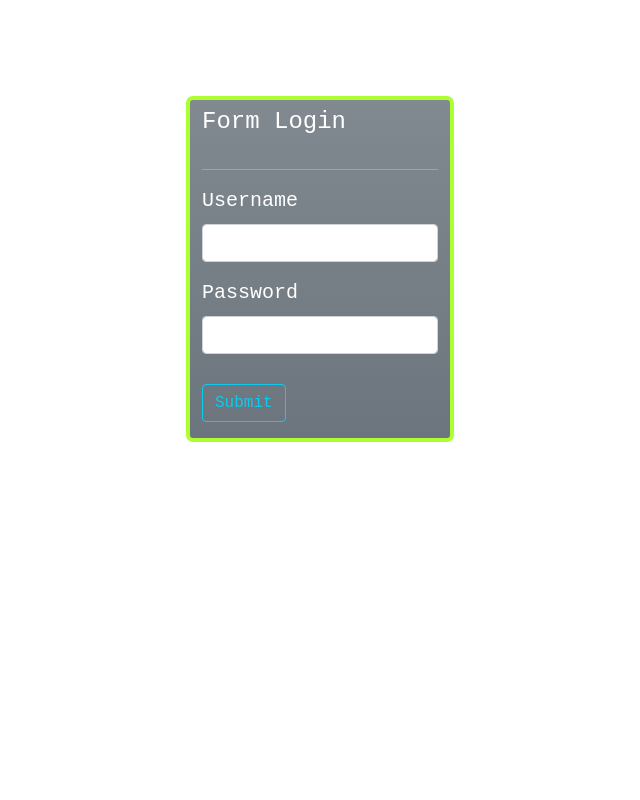
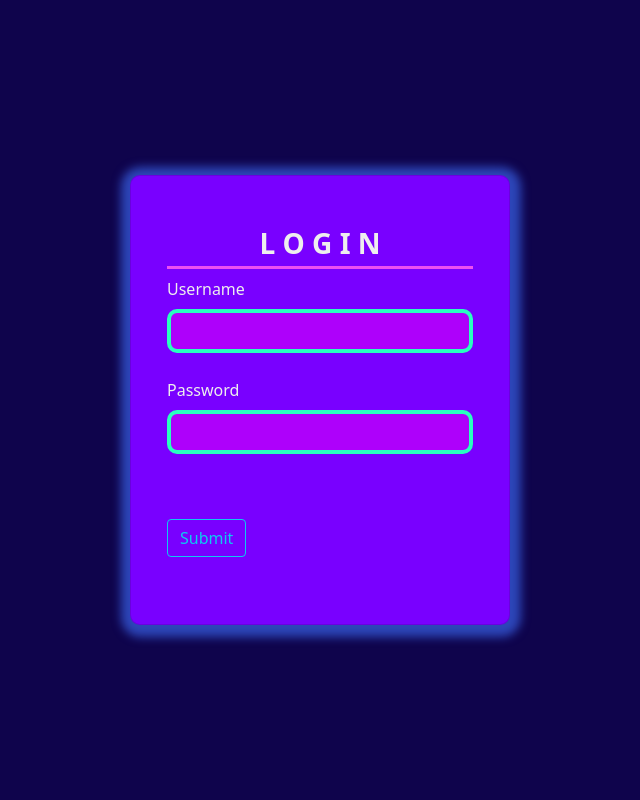
Before and after one commit to aninurhidayati/pro_administrasiperpus, a PHP site: page /project_uts/ in a window 1280 px wide. Shown: the whole page, without its empty margins (320-960 px from the left). Run offline with PHP 8.4, Linux system fonts and the light colour scheme.

Commit message:
update UI Login

```diff
--- a/admin/mod_menu/index.php
+++ b/admin/mod_menu/index.php
@@ -3,7 +3,7 @@
     if(!isset($_GET['act'])){
 ?>
 <a href="?modul=mod_menu&act=add" class="btn btn-outline-primary my-4">
-    Tambah Data
+    <i class="bi bi-folder-plus"></i> Tambah Data
 </a>
 <table class="table table-bordered">
     <tr>
--- /dev/null
+++ b/asset/bootstrap/css/style.css
@@ -0,0 +1,40 @@
+html, body{
+    height: 100%;
+    background-color: #0F044C !important;
+}
+.container{
+    height:100%;
+    display: flex;
+    align-items: center;
+    justify-content: center;
+    color: #EEEEEE;
+}
+.form-login{
+    width: 380px;
+    height: 450px;
+    padding: 20px;
+    background-color: #7900FF !important;
+    border-radius:10px !important ;
+    box-shadow: 1px 2px 10px 10px #2D46B9;
+}
+input[type="text"],
+input[type="password"]{
+    background: #AE00FB;
+    color:#fff;
+    border: 4px solid #28FFBF;
+    border-radius: 10px;
+    margin-bottom: 25px;
+}
+input[type="text"]:focus,
+input[type="password"]:focus {
+        outline: none;
+        border: none;
+        background:#CFFFDC ;
+        color: #112B3C;
+        margin: 0;
+}
+.card-title{
+    font-weight: 900;
+    padding-top: 15px;
+    padding-bottom: 5px;
+}
--- a/index.php
+++ b/index.php
@@ -10,7 +10,7 @@
     <meta name="viewport" content="width=device-width, initial-scale=1.0">
       <title>Document</title>
     <link rel="stylesheet" href="asset/bootstrap/css/bootstrap.min.css"/>
-	  <link rel="stylesheet" href="asset/style.css"/>
+	  <link rel="stylesheet" href="asset/bootstrap/css/style.css"/>
     <style>
       .font{
         font-family: 'Courier New', Courier, monospace;
@@ -27,7 +27,25 @@
       </style>
 </head>
 <body>
-  <div class="container-fluid d-flex justify-content-center mt-5 pt-5">
+<div class="container">
+      <div class="card form-login">
+          <div class="card-body">
+              <h3 class="card-title  text-center" style="border-bottom:3px solid #ED50F1 ;">L O G I N</h3>
+                  <form action="ceklogin.php" method="POST">
+                      <div class="mb-3">
+                          <label for="username" class="form-label">Username</label>
+                          <input type="text" name="username" class="form-control">
+                      </div>
+                      <div class="mb-3">
+                          <label for="password" class="form-label">Password</label>
+                          <input type="password" name="password" class="form-control"><br>
+                      </div>
+                      <button type="submit" class="btn btn-outline-info" name="btnlogin">Submit</button>
+                  </form>
+            </div>
+      </div>
+</div>
+  <!-- <div class="container-fluid d-flex justify-content-center mt-5 pt-5">
     <form action="ceklogin.php" method="POST">
       <div class="row bg-secondary bg-gradient batas text-white font">
           <div class="col-md-12">
@@ -48,7 +66,7 @@
           </div>
         </div>
       </form>
-    </div>
+    </div> -->
   <script src="asset/bootstrap/js/bootstrap.bundle.min.js"></script>
 </body>
 </html>
```
Also changed, not shown: asset/bootstrap/css/home.css (added).
